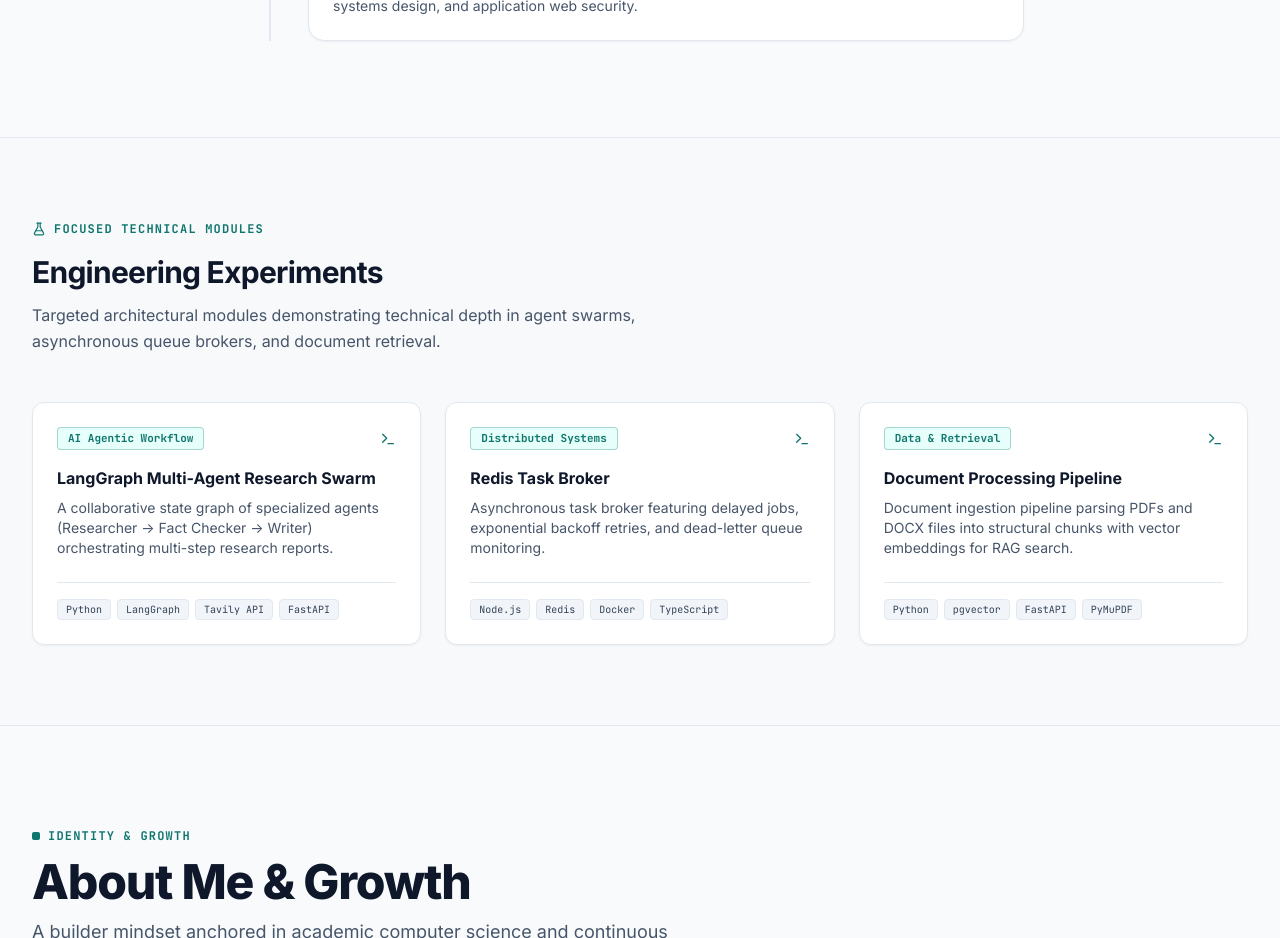
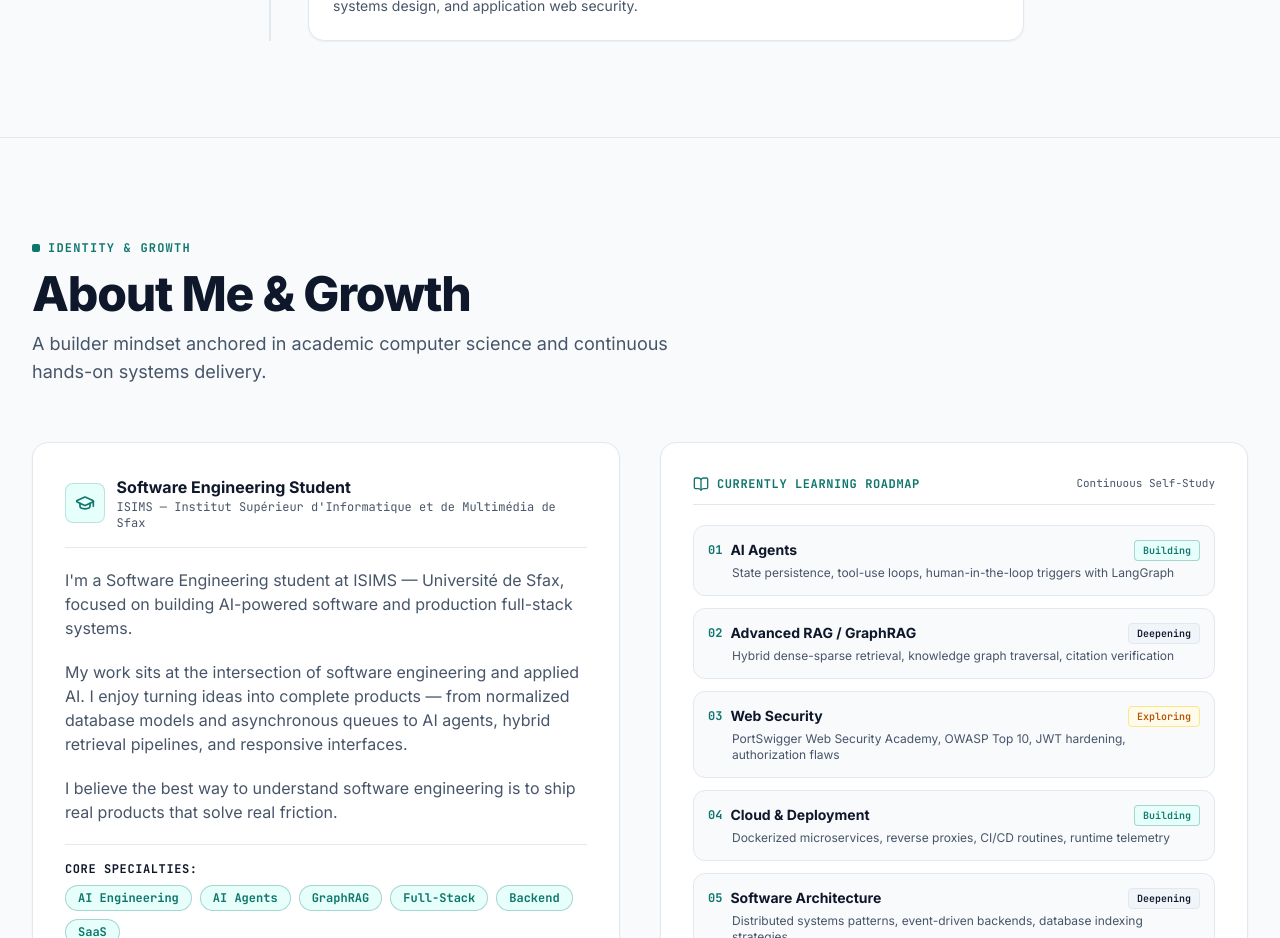
Before and after one commit to MahranHadjSalah/portfolio, a React (Vite) app: page / in a window 1280 px wide. Shown: the part 8040-8978 px from the top of the page. Built offline with nearby package versions, Linux system fonts and the light colour scheme.

Commit message:
chore: remove Engineering Experiments section

```diff
--- a/src/App.jsx
+++ b/src/App.jsx
@@ -3,7 +3,6 @@ import Navbar from './components/Navbar';
 import Hero from './components/Hero';
 import ValueProps from './components/ValueProps';
 import FeaturedProjects from './components/FeaturedProjects';
-import OtherProjects from './components/OtherProjects';
 import TechStack from './components/TechStack';
 import Process from './components/Process';
 import ExperienceEducation from './components/ExperienceEducation';
@@ -37,7 +36,6 @@ export default function App() {
         <TechStack />
         <Process />
         <ExperienceEducation />
-        <OtherProjects />
         <About />
         <Contact />
       </main>
--- a/src/components/OtherProjects.jsx
+++ /dev/null
@@ -1,68 +0,0 @@
-import React from 'react';
-import { Terminal, GitBranch, FlaskConical } from 'lucide-react';
-import { portfolioData } from '../data/portfolioData';
-
-export default function OtherProjects() {
-  const experiments = portfolioData.engineeringExperiments || portfolioData.secondaryProjects;
-
-  return (
-    <section className="py-20 border-b border-[#E2E8F0] bg-slate-50/50">
-      <div className="max-w-7xl mx-auto px-4 sm:px-6 lg:px-8">
-
-        {/* Section Header */}
-        <div className="max-w-2xl mb-12 space-y-3">
-          <div className="inline-flex items-center gap-2 text-xs font-mono text-[#0F766E] uppercase tracking-widest font-bold">
-            <FlaskConical className="w-3.5 h-3.5 text-[#0F766E]" />
-            Focused Technical Modules
-          </div>
-          <h3 className="text-2xl sm:text-3xl font-bold text-[#0F172A] tracking-tight font-sans">
-            Engineering Experiments
-          </h3>
-          <p className="text-base text-[#475569] leading-relaxed font-sans">
-            Targeted architectural modules demonstrating technical depth in agent swarms, asynchronous queue brokers, and document retrieval.
-          </p>
-        </div>
-
-        {/* 3-Col Grid */}
-        <div className="grid grid-cols-1 md:grid-cols-3 gap-6">
-          {experiments.map((project, idx) => (
-            <div
-              key={idx}
-              className="rounded-xl bg-white border border-[#E2E8F0] p-6 hover:border-[#0F766E]/40 hover:shadow-md shadow-sm transition-all flex flex-col justify-between"
-            >
-              <div>
-                <div className="flex items-center justify-between mb-4">
-                  <span className="text-[11px] font-mono px-2.5 py-0.5 rounded bg-[#E6FFFA] text-[#0F766E] border border-[#0F766E]/30 font-bold">
-                    {project.category}
-                  </span>
-                  <Terminal className="w-4 h-4 text-[#0F766E]" />
-                </div>
-
-                <h4 className="text-base font-bold text-[#0F172A] mb-2 font-sans">
-                  {project.title}
-                </h4>
-
-                <p className="text-xs sm:text-sm text-[#475569] leading-relaxed mb-6 font-sans">
-                  {project.description}
-                </p>
-              </div>
-
-              {/* Stack tags */}
-              <div className="flex flex-wrap gap-1.5 pt-4 border-t border-[#E2E8F0]">
-                {project.stack.map((item) => (
-                  <span
-                    key={item}
-                    className="px-2 py-0.5 rounded text-[10px] font-mono bg-slate-100 text-[#334155] border border-[#E2E8F0]"
-                  >
-                    {item}
-                  </span>
-                ))}
-              </div>
-            </div>
-          ))}
-        </div>
-
-      </div>
-    </section>
-  );
-}
```
